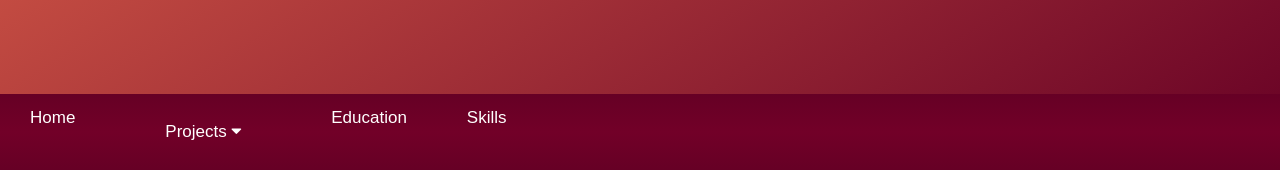
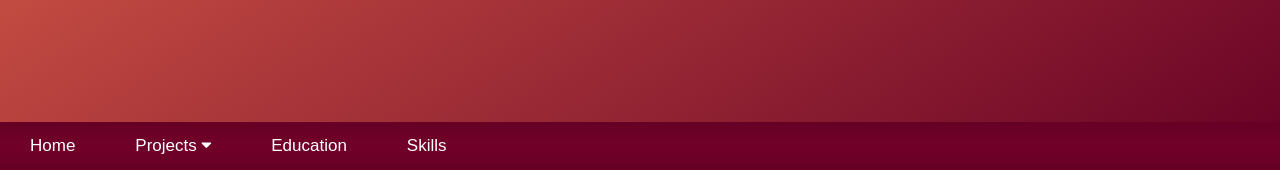
Before and after one commit to petraol/Portfolio, a plain HTML site: page index.html in a window 1280 px wide. Shown: the part 630-800 px from the top of the page. Drawn offline with Linux system fonts and the light colour scheme.

Commit message:
fixed dropdown

```diff
--- a/index.html
+++ b/index.html
@@ -33,9 +33,8 @@
             <div class="topnav toppennav" id="myTopnav">
               <a href="#about">Home</a>
               <div class="dropdown">
-                <a href="#projects"><button class="dropbtn"  onclick="openMenu()">Projects
-                  <i class="fa fa-caret-down"></i>
-                </button></a>
+                <button class="dropbtn" onclick="openMenu()"><a href="#projects" style="padding: 0">Projects <i class="fa fa-caret-down"></i></a>
+                </button>
                 <div id="dropdown-content">
                     <p id="projectTitle">Projects:</p>
                     <a href="#projectPlatniklas" onclick="closeMenu()">Plåtniklas</a>
```
